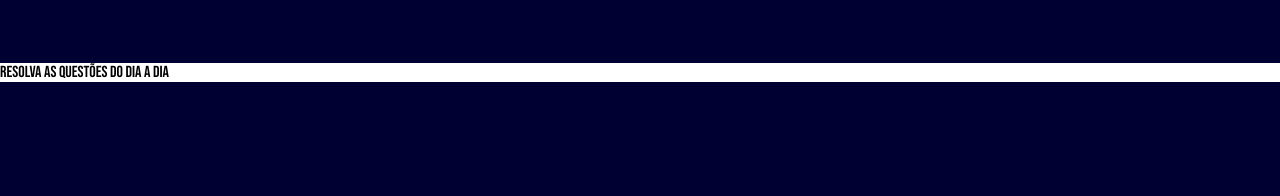
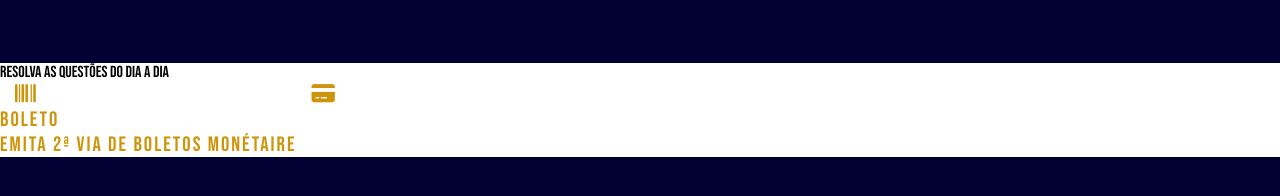
Before and after one commit to Mateus-Campos-Cruz/monetaire, a plain HTML site: page index.html in a window 1280 px wide. Shown: the part 528-724 px from the top of the page. Drawn offline with Linux system fonts and the light colour scheme.

Commit message:
Adicionando seção com cards

```diff
--- a/index.html
+++ b/index.html
@@ -55,12 +55,36 @@
         <div class="sectionCard">
             <p>Resolva as questões do dia a dia</p>
             <ul>
-                <label for=""><a href=""></a></label>
-                <label for=""><a href=""></a></label>
-                <label for=""><a href=""></a></label>
-                <label for=""><a href=""></a></label>
-                <label for=""><a href=""></a></label>
-                <label for=""><a href=""></a></label>
+                <li><a href="">
+                    <i class="fa-solid fa-barcode"></i>
+                    <p>Boleto</p>
+                    <span>Emita 2ª via de boletos Monétaire</span>
+                </a></li>
+                <li><a href="">
+                    <i class="fa-solid fa-credit-card"></i>
+                    <p></p>
+                    <span></span>
+                </a></li>
+                <li><a href="">
+                    <i></i>
+                    <p></p>
+                    <span></span>
+                </a></li>
+                <li><a href="">
+                    <i></i>
+                    <p></p>
+                    <span></span>
+                </a></li>
+                <li><a href="">
+                    <i></i>
+                    <p></p>
+                    <span></span>
+                </a></li>
+                <li><a href="">
+                    <i></i>
+                    <p></p>
+                    <span></span>
+                </a></li>
             </ul>
         </div>
     </section>
```
